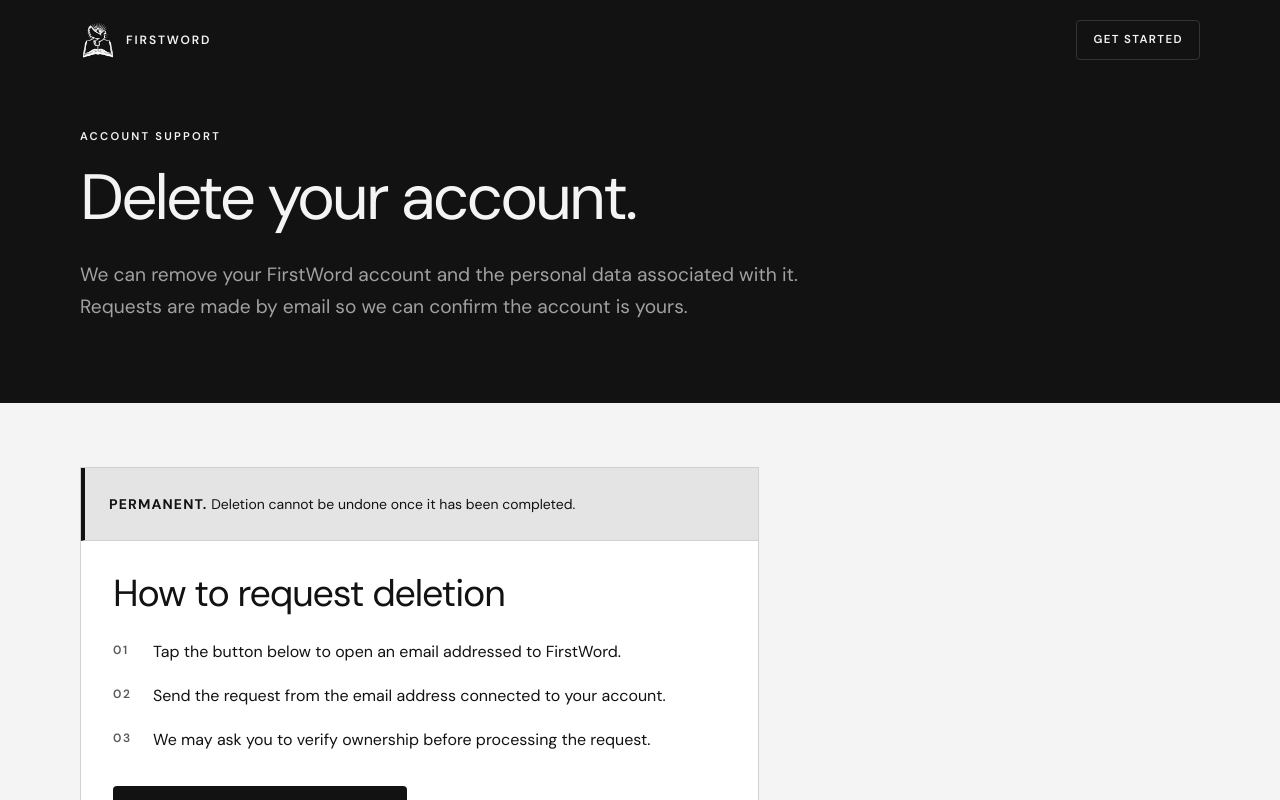
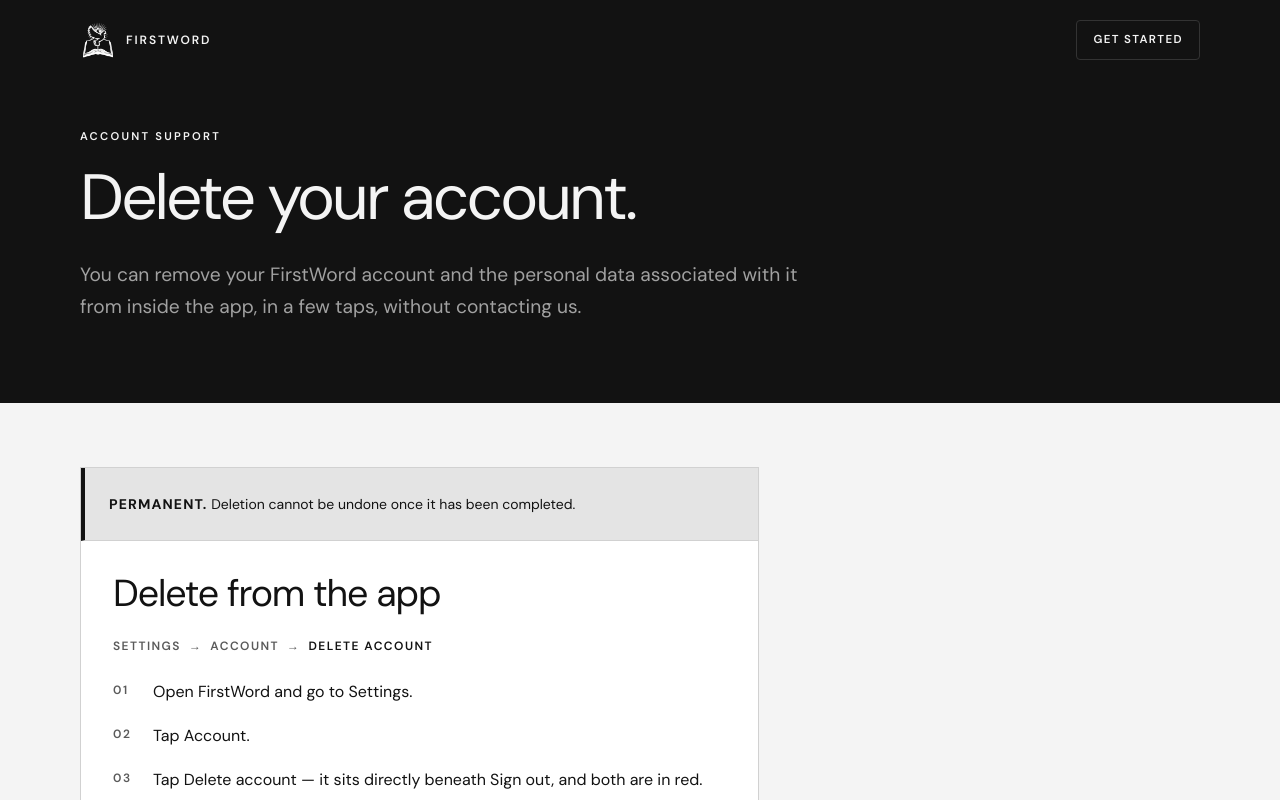
Before and after one commit to A03Labs/firstword-web, a Next.js app: page /delete-account in a window 1280 px wide. Shown: the top 800 px of the page. Built offline with nearby package versions, Linux system fonts and the light colour scheme.

Commit message:
account deletion copy update

```diff
--- a/src/app/delete-account/page.tsx
+++ b/src/app/delete-account/page.tsx
@@ -17,16 +17,21 @@
 
 export const metadata: Metadata = {
     title: "Delete Account",
-    description: "Request deletion of your FirstWord account and associated data.",
+    description: "Delete your FirstWord account and associated data from inside the app.",
 };
 
 const deletionSubject = "FirstWord Account Deletion Request";
 const deletionHref = `mailto:${CONTACT_EMAIL}?subject=${encodeURIComponent(deletionSubject)}`;
 
+/** The in-app route, rendered as a path so it can be scanned without reading
+ *  the numbered steps underneath it. */
+const appPath = ["Settings", "Account", "Delete account"];
+
 const steps = [
-    "Tap the button below to open an email addressed to FirstWord.",
-    "Send the request from the email address connected to your account.",
-    "We may ask you to verify ownership before processing the request.",
+    "Open FirstWord and go to Settings.",
+    "Tap Account.",
+    "Tap Delete account — it sits directly beneath Sign out, and both are in red.",
+    "Confirm the prompt. Your account and its data are queued for deletion straight away.",
 ];
 
 const dataList = [
@@ -44,8 +49,8 @@
                     <p className={eyebrowOnInk}>Account support</p>
                     <h1 className={`${displayLg} mt-5 max-w-[14ch]`}>Delete your account.</h1>
                     <p className={`${ledeOnInk} mt-7 max-w-[58ch]`}>
-                        We can remove your FirstWord account and the personal data associated with
-                        it. Requests are made by email so we can confirm the account is yours.
+                        You can remove your FirstWord account and the personal data associated with
+                        it from inside the app, in a few taps, without contacting us.
                     </p>
                 </div>
             </SiteHeader>
@@ -65,7 +70,30 @@
                     </div>
 
                     <section className={panelPad}>
-                        <h2 className={displayMd}>How to request deletion</h2>
+                        <h2 className={displayMd}>Delete from the app</h2>
+
+                        {/* The path itself. Chevrons are decorative — the ordered list below
+                            carries the same route for anyone not reading the row. */}
+                        <p
+                            className="mt-6 flex flex-wrap items-center gap-x-2 gap-y-1 text-xs font-semibold uppercase tracking-[0.12em]"
+                            aria-hidden="true"
+                        >
+                            {appPath.map((crumb, index) => (
+                                <span className="flex items-center gap-x-2" key={crumb}>
+                                    {index > 0 ? <span className="text-muted">&rarr;</span> : null}
+                                    <span
+                                        className={
+                                            index === appPath.length - 1
+                                                ? "text-foreground"
+                                                : "text-muted"
+                                        }
+                                    >
+                                        {crumb}
+                                    </span>
+                                </span>
+                            ))}
+                        </p>
+
                         <ol className="mt-6 grid gap-4">
                             {steps.map((step, index) => (
                                 <li className="flex gap-4 text-base leading-7" key={step}>
@@ -81,15 +109,27 @@
                                 </li>
                             ))}
                         </ol>
+                    </section>
 
-                        <a className={`${btnInk} mt-8 w-full uppercase tracking-[0.12em] sm:w-auto`} href={deletionHref}>
-                            Request account deletion
+                    {/* <section className={panelPad}>
+                        <h2 className={label}>If you cannot reach the app</h2>
+                        <p className="mt-4 text-sm leading-6">
+                            Lost the device, or already removed FirstWord? Email us instead. Send
+                            the request from the address connected to your account — we may ask you
+                            to verify ownership before processing it.
+                        </p>
+
+                        <a
+                            className={`${btnInk} mt-6 w-full uppercase tracking-[0.12em] sm:w-auto`}
+                            href={deletionHref}
+                        >
+                            Request deletion by email
                         </a>
 
                         <p className="mt-4 text-xs leading-5 text-muted">
                             Opens your email app with the subject &ldquo;{deletionSubject}&rdquo;.
                         </p>
-                    </section>
+                    </section> */}
 
                     <section className={panelPad}>
                         <h2 className={label}>What will be deleted</h2>
@@ -100,7 +140,7 @@
                         </ul>
                     </section>
 
-                    <section className={panelPad}>
+                    {/* <section className={panelPad}>
                         <p className="text-sm leading-6 text-muted">
                             Some information may be retained temporarily in encrypted backups, or
                             where required for legal, security, or fraud-prevention purposes. The
@@ -113,7 +153,7 @@
                             </Link>
                             .
                         </p>
-                    </section>
+                    </section> */}
                 </div>
             </main>
 
--- a/src/app/privacy/page.tsx
+++ b/src/app/privacy/page.tsx
@@ -515,7 +515,11 @@
                     </PolicySection>
 
                     <PolicySection number="17" title="Account Deletion">
-                        <p>You may request deletion of your FirstWord account.</p>
+                        <p>
+                            You may delete your FirstWord account at any time from Settings &rarr;
+                            Account &rarr; Delete account inside the app, or by requesting deletion
+                            from us.
+                        </p>
                         <p>
                             When an account is deleted, we will delete or anonymize information
                             associated with the account, subject to applicable legal and security
```
